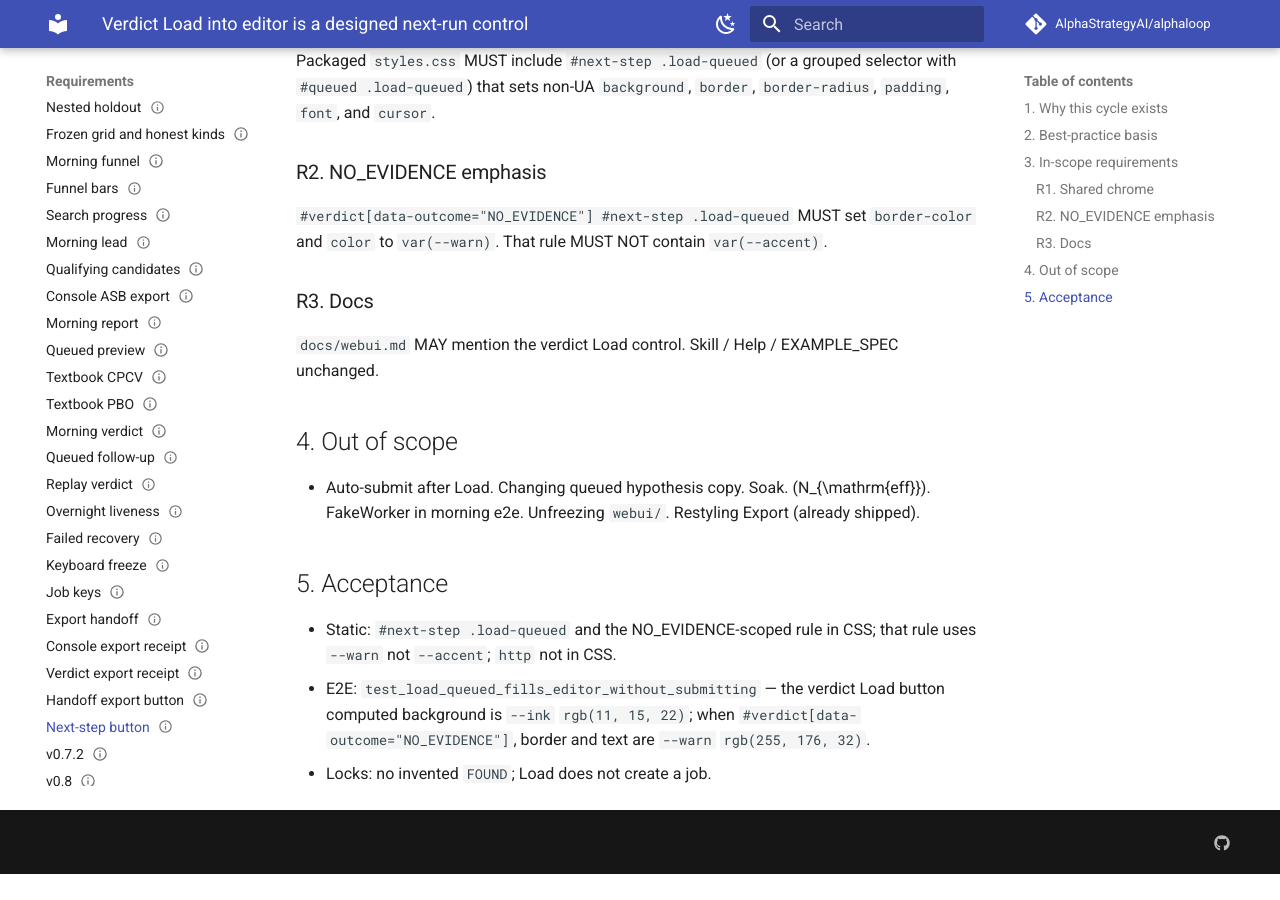
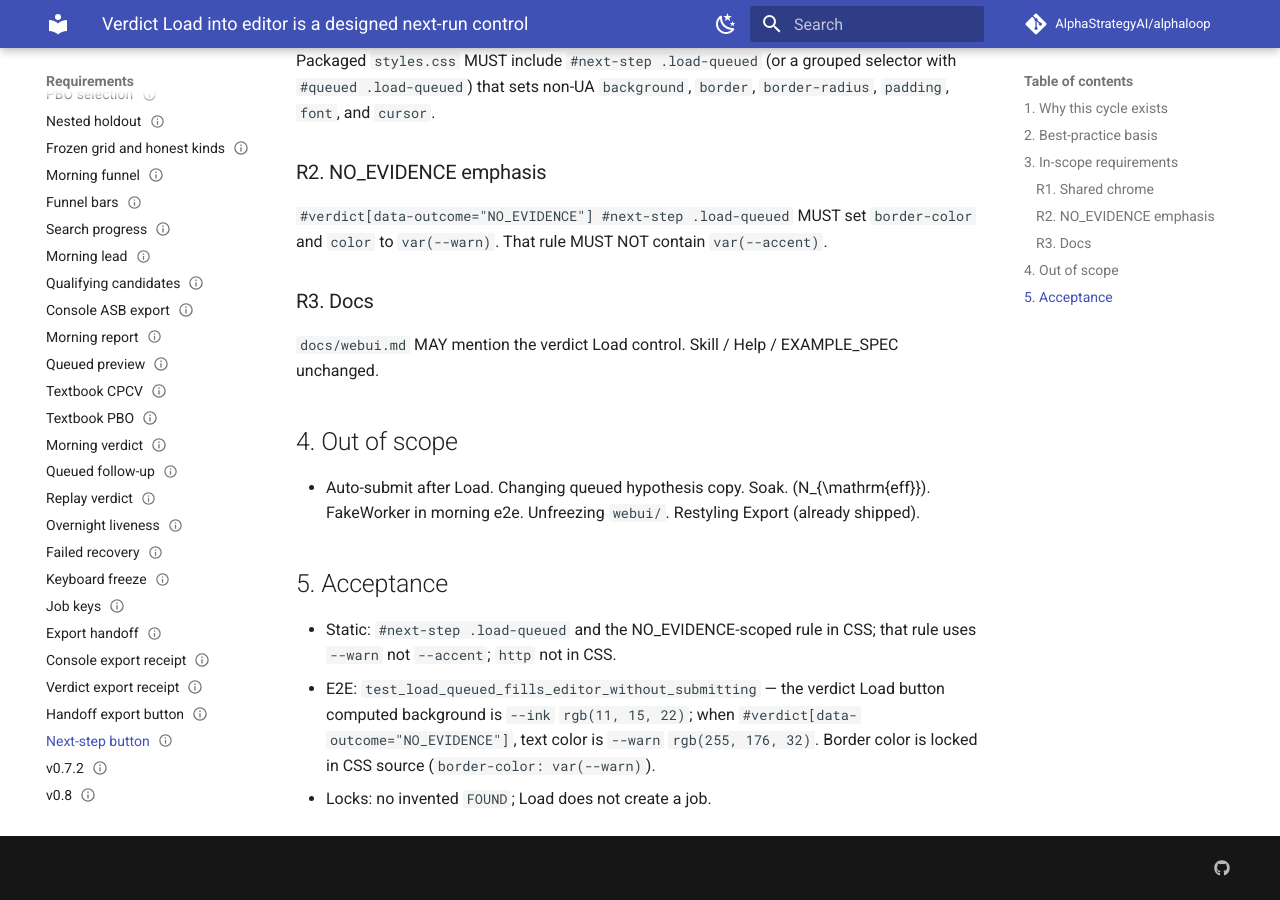
Before and after one commit to AlphaStrategyAI/alphaloop, an MkDocs documentation site: the page built from docs/requirements/2026-08-20-next-step-button.md, in a window 1280 px wide and 900 px high, scrolled down 1082 px. Built offline with MkDocs 1.6.1 and Material for MkDocs 9.7.7, drawn with Linux system fonts in a browser that asks for light colours; comment, search, counter and statistics services are not loaded; before the commit the page ends 1956 px from its top, so only the background shows below that.

Commit message:
test(e2e): assert verdict button color, not border-top-color
This Chromium returns an empty border-top-color for these buttons.
Color and background still prove the designed chrome and token paint.

Co-authored-by: PatrickFeng <AlphaStrategyAI@users.noreply.github.com>

```diff
--- a/docs/requirements/2026-08-20-next-step-button.md
+++ b/docs/requirements/2026-08-20-next-step-button.md
@@ -82,5 +82,6 @@ EXAMPLE_SPEC unchanged.
 - E2E: `test_load_queued_fills_editor_without_submitting` — the
   verdict Load button computed background is `--ink`
   `rgb(11, 15, 22)`; when `#verdict[data-outcome="NO_EVIDENCE"]`,
-  border and text are `--warn` `rgb(255, 176, 32)`.
+  text color is `--warn` `rgb(255, 176, 32)`. Border color is locked
+  in CSS source (`border-color: var(--warn)`).
 - Locks: no invented `FOUND`; Load does not create a job.
```
Also changed, not shown: 1 other file.
